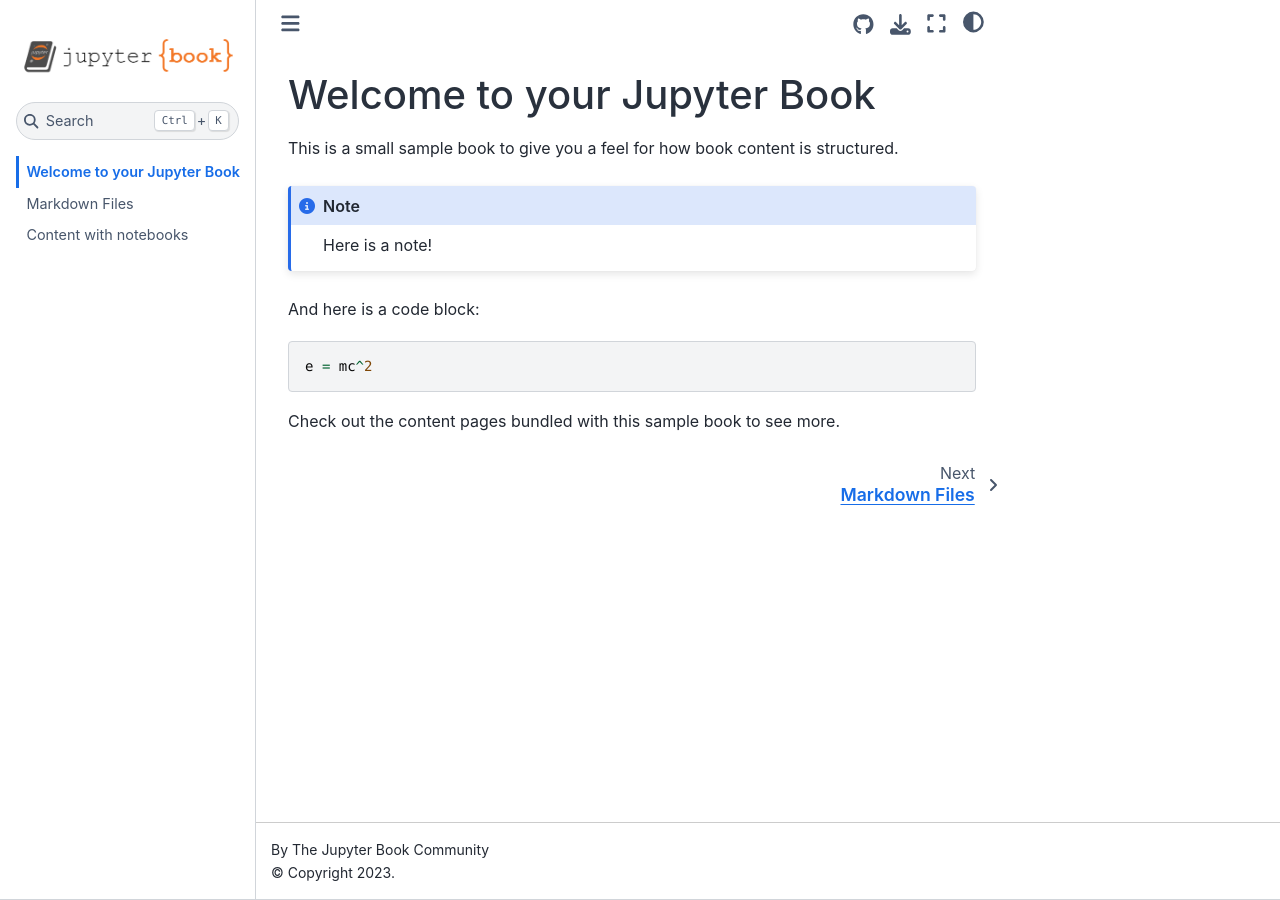
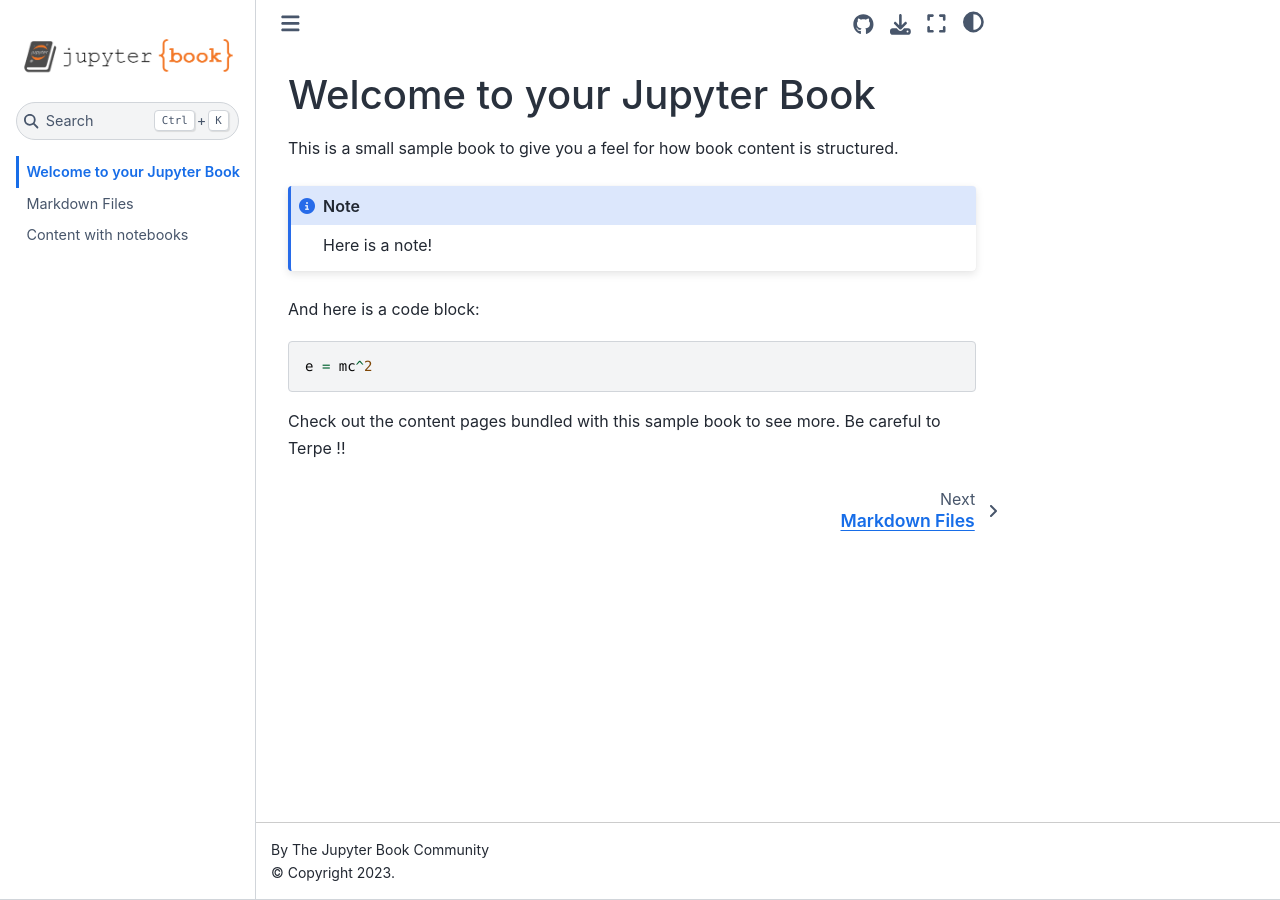
Before and after one commit to seriesl/jb_two, a Jupyter Book: the page built from content/home.md, in a window 1280 px wide. Built offline with Jupyter Book 1.0.4 settings and Sphinx 7.4.7 and the Sphinx Book theme 1.1.4, drawn with Linux system fonts in a browser that asks for light colours; part of the change alters nothing that is shown.

````diff
--- a/_config.yml
+++ b/_config.yml
@@ -22,7 +22,7 @@ latex:
 # Information about where the book exists on the web
 repository:
   ##url: https://gitlab.labos.polytechnique.fr/laurent.series/jb_one # Online location of your book
-  url: https://github.com/seriesl/jb_one  # Online location of your book
+  url: https://github.com/seriesl/jb_two  # Online location of your book
   ##path_to_book: docs  # Optional path to your book, relative to the repository root
   branch: master  # Which branch of the repository should be used when creating links (optional)
 
--- a/content/home.md
+++ b/content/home.md
@@ -14,3 +14,4 @@ e = mc^2
 ```
 
 Check out the content pages bundled with this sample book to see more.
+Be careful to Terpe !!
````
Also changed, not shown: content/notebooks.ipynb.
